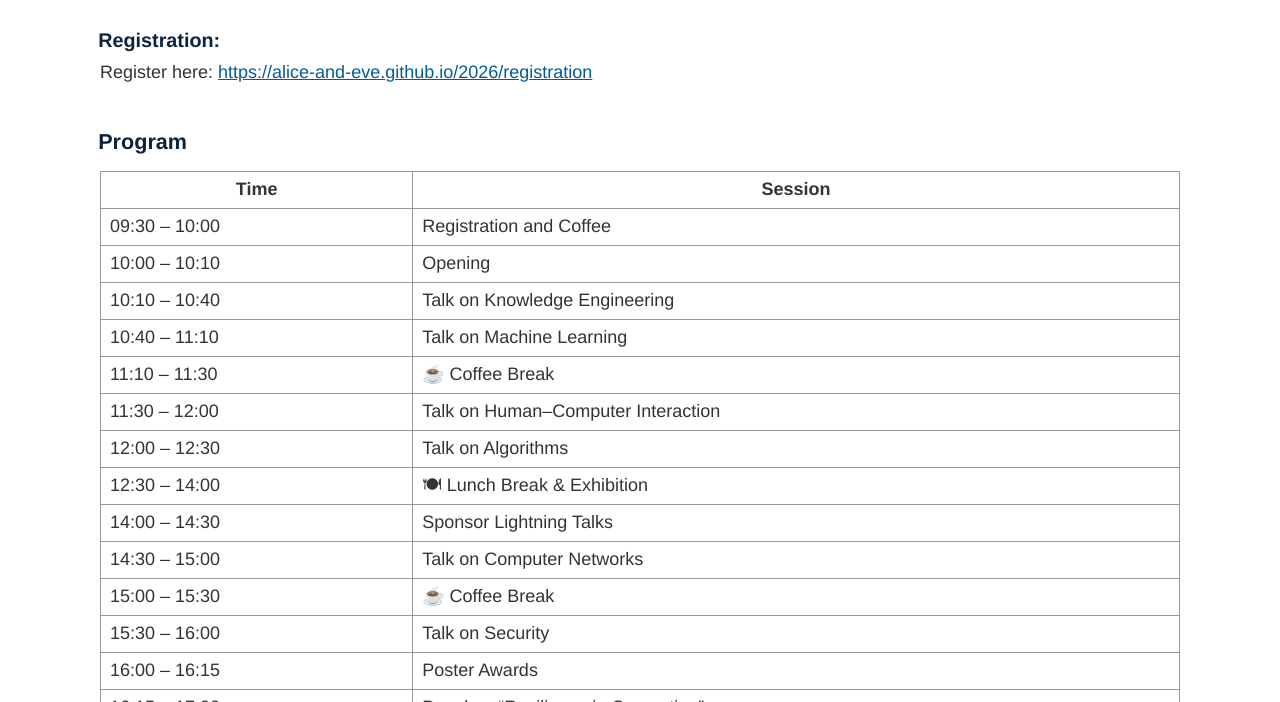
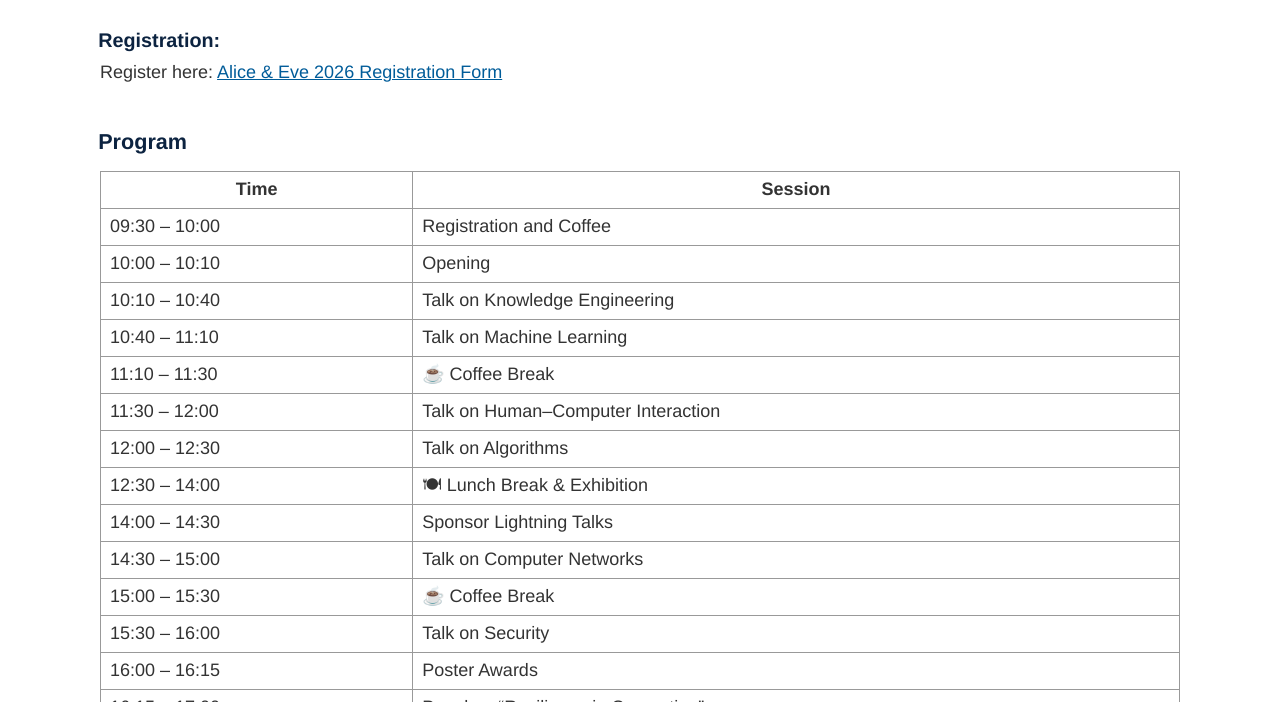
Before and after one commit to alice-and-eve/2026, a Jekyll site: the page built from index.md, in a window 1280 px wide and 900 px high, scrolled down 1209 px, cut to the strip 198-900 px from the top of the window. Built offline with Jekyll 4.4.1, drawn with Linux system fonts in a browser that asks for light colours.

Commit message:
Update registration form

```diff
--- a/index.md
+++ b/index.md
@@ -40,7 +40,7 @@ The workshop will be held at Neude11 Utrecht Public Library in Utrecht.
 
 ### Registration:
 
-Register here: <a href="https://alice-and-eve.github.io/2026/registration" target="_blank" rel="noopener noreferrer">https://alice-and-eve.github.io/2026/registration</a>
+Register here: <a href="https://survey.uu.nl/jfe/form/SV_5hTToBoMnqdtpZ4" target="_blank" rel="noopener noreferrer">Alice & Eve 2026 Registration Form</a>
 
 ## Program
 
```
